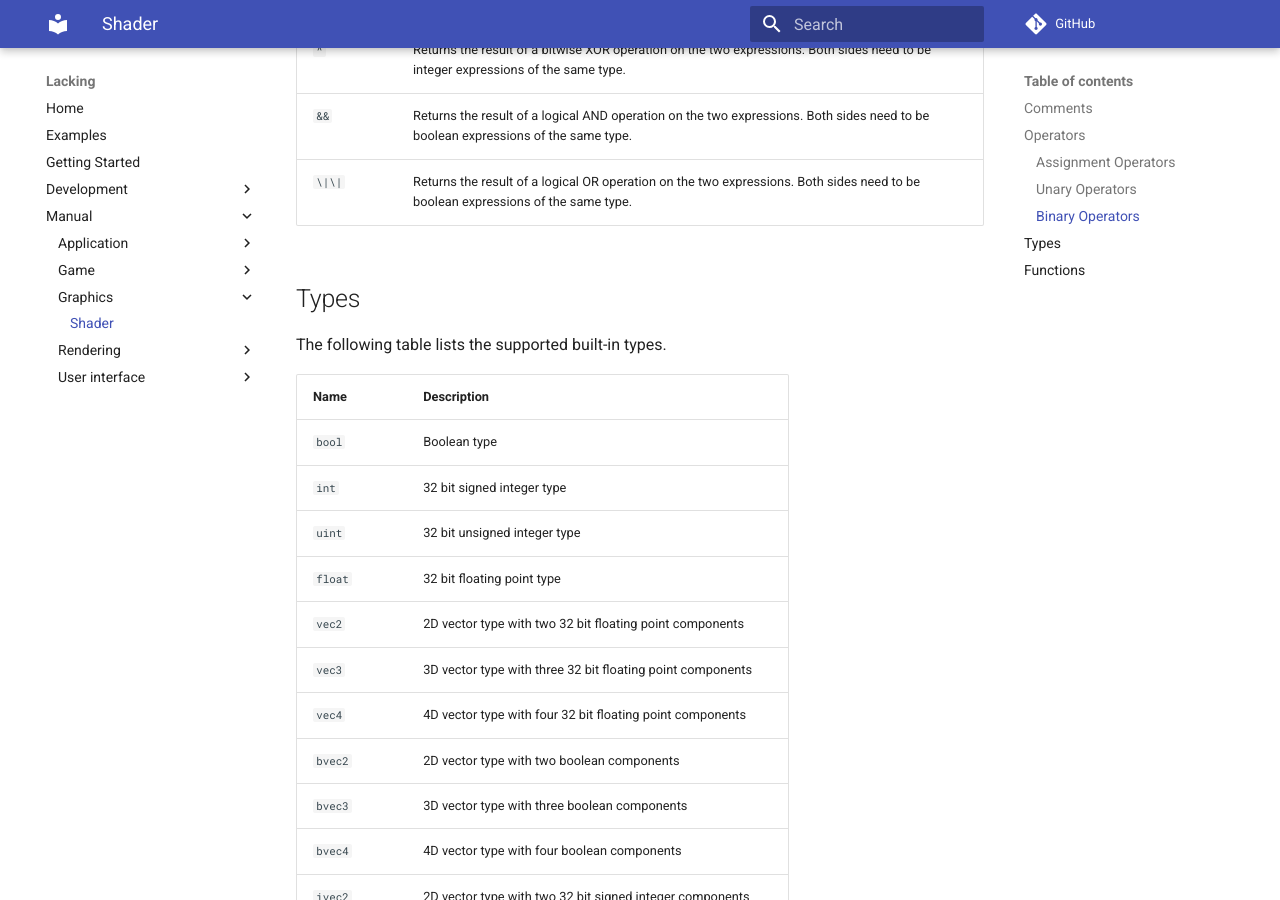
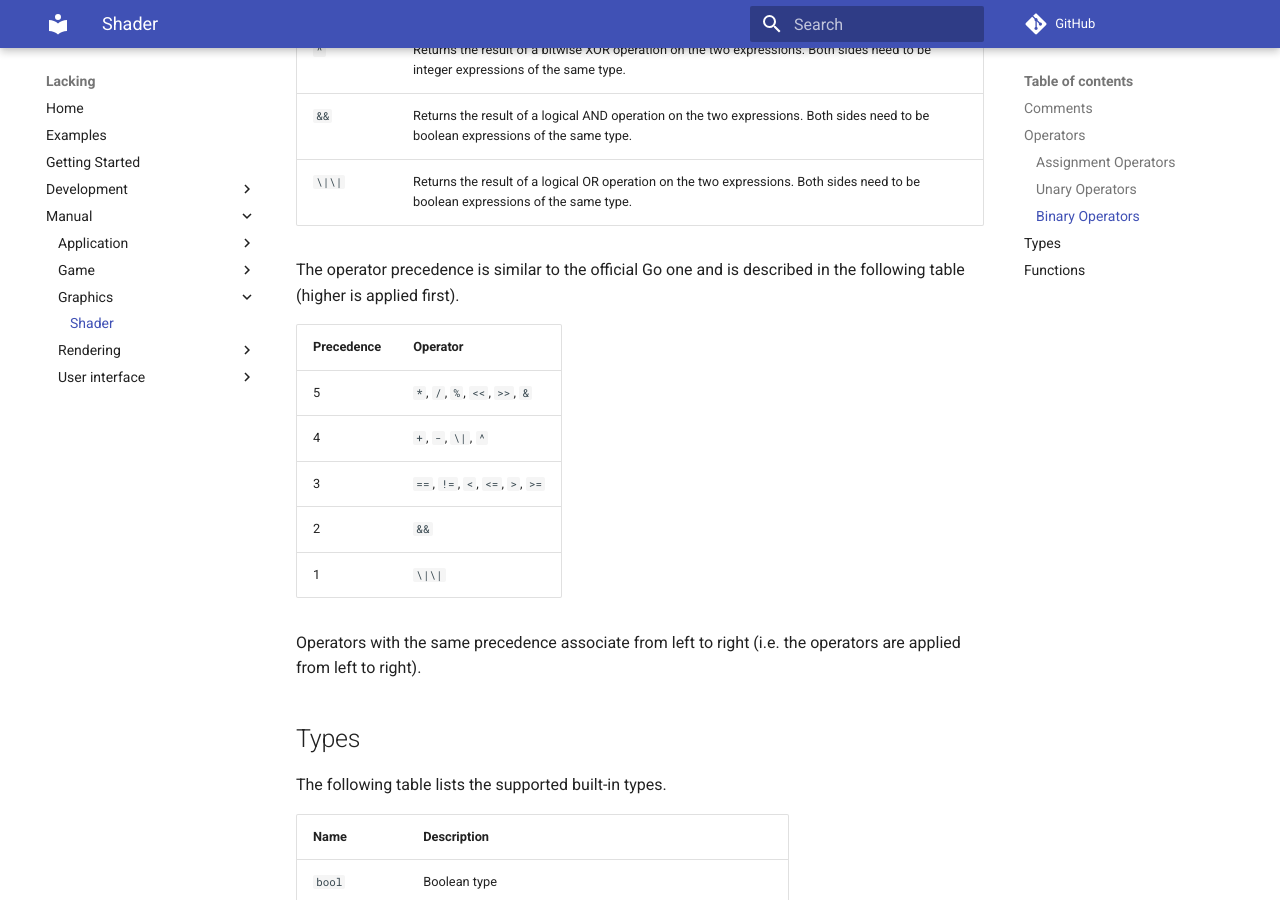
Before and after one commit to mokiat/lacking, an MkDocs documentation site: the page built from docs/manual/graphics/shader.md, in a window 1280 px wide and 900 px high, scrolled down 2948 px. Built offline with MkDocs 1.6.1 and Material for MkDocs 9.7.7, drawn with Linux system fonts in a browser that asks for light colours; comment, search, counter and statistics services are not loaded.

Commit message:
Update operator docs

```diff
--- a/docs/manual/graphics/shader.md
+++ b/docs/manual/graphics/shader.md
@@ -70,6 +70,17 @@ The following binary operators can be used inside expressions to combine two sub
 | `&&` | Returns the result of a logical AND operation on the two expressions. Both sides need to be boolean expressions of the same type. |
 | `\|\|` | Returns the result of a logical OR operation on the two expressions. Both sides need to be boolean expressions of the same type. |
 
+The operator precedence is similar to the official Go one and is described in the following table (higher is applied first).
+
+| Precedence | Operator |
+| ---------- | -------- |
+| 5 | `*`, `/`, `%`, `<<`, `>>`, `&` |
+| 4 | `+`, `-`, `\|`, `^` |
+| 3 | `==`, `!=`, `<`, `<=`, `>`, `>=` |
+| 2 | `&&` |
+| 1 | `\|\|` |
+
+Operators with the same precedence associate from left to right (i.e. the operators are applied from left to right).
 
 ## Types
 
```
